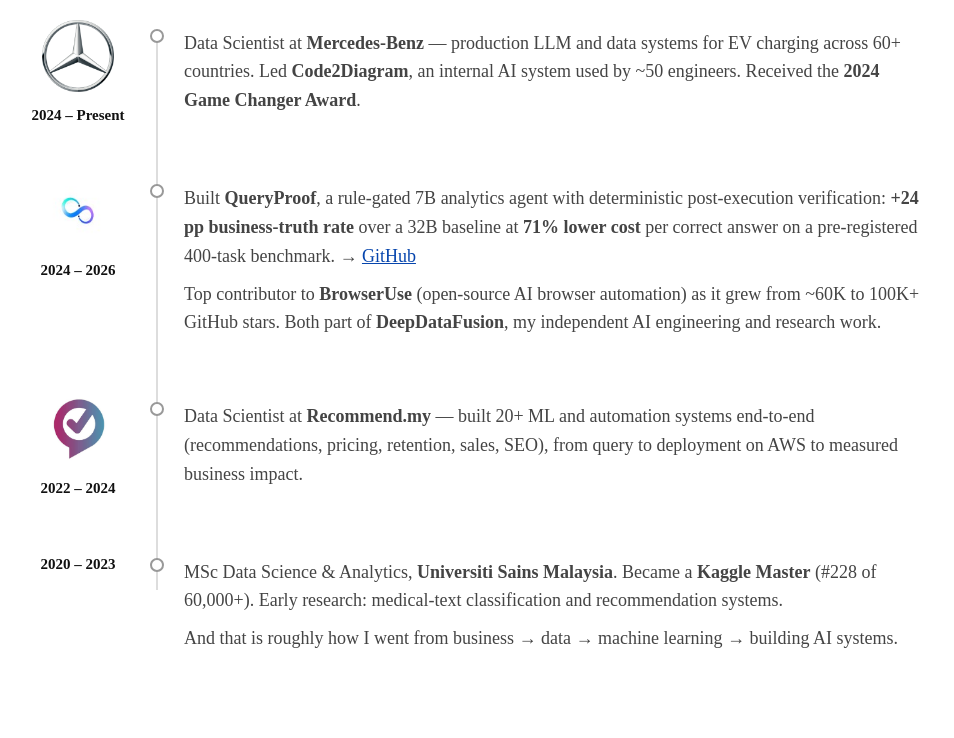
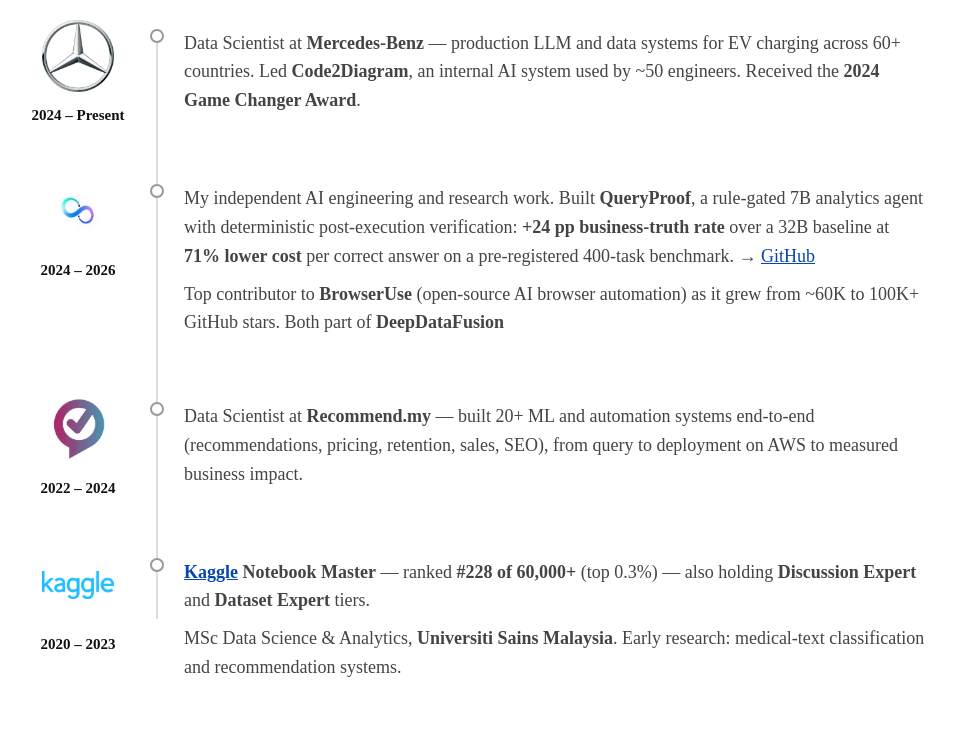
Before and after one commit to k-w-lee/morrislee-portfolio, a Flask app: page / in a window 1280 px wide. Shown: the part 200-938 px from the top of the page, without its empty margins (162-1116 px from the left). Before the commit the page ends 848 px from the top, so only its background shows below. Run offline with Flask 3, Linux system fonts and the light colour scheme.

Commit message:
Add Kaggle as separate timeline entry; add USM logo
Kaggle Notebook Master (#228 of 60,000+, top 0.3%) with Discussion
Expert and Dataset Expert tiers, 2020-2023. USM crest on the MSc entry;
every timeline entry now has a logo.

```diff
--- a/templates/index.html
+++ b/templates/index.html
@@ -123,8 +123,8 @@
       <span class="year">2024 – 2026</span>
     </div>
     <div class="entry-body">
-      <p>Built <strong>QueryProof</strong>, a rule-gated 7B analytics agent with deterministic post-execution verification: <strong>+24 pp business-truth rate</strong> over a 32B baseline at <strong>71% lower cost</strong> per correct answer on a pre-registered 400-task benchmark. → <a href="https://github.com/k-w-lee/query_proof">GitHub</a></p>
-      <p>Top contributor to <strong>BrowserUse</strong> (open-source AI browser automation) as it grew from ~60K to 100K+ GitHub stars. Both part of <strong>DeepDataFusion</strong>, my independent AI engineering and research work.</p>
+      <p>My independent AI engineering and research work. Built <strong>QueryProof</strong>, a rule-gated 7B analytics agent with deterministic post-execution verification: <strong>+24 pp business-truth rate</strong> over a 32B baseline at <strong>71% lower cost</strong> per correct answer on a pre-registered 400-task benchmark. → <a href="https://github.com/k-w-lee/query_proof">GitHub</a></p>
+      <p>Top contributor to <strong>BrowserUse</strong> (open-source AI browser automation) as it grew from ~60K to 100K+ GitHub stars. Both part of <strong>DeepDataFusion</strong></p>
     </div>
   </div>
 
@@ -140,11 +140,12 @@
 
   <div class="entry">
     <div class="entry-side">
+      <img class="entry-logo" src="{{ url_for('static', filename='logos/kaggle.png') }}" alt="Kaggle logo">
       <span class="year">2020 – 2023</span>
     </div>
     <div class="entry-body">
-      <p>MSc Data Science &amp; Analytics, <strong>Universiti Sains Malaysia</strong>. Became a <strong>Kaggle Master</strong> (#228 of 60,000+). Early research: medical-text classification and recommendation systems.</p>
-      <p>And that is roughly how I went from business → data → machine learning → building AI systems.</p>
+      <p><a href="https://www.kaggle.com/leekahwin"><strong>Kaggle</strong></a> <strong>Notebook Master</strong> — ranked <strong>#228 of 60,000+</strong> (top 0.3%) — also holding <strong>Discussion Expert</strong> and <strong>Dataset Expert</strong> tiers.</p>
+      <p>MSc Data Science &amp; Analytics, <strong>Universiti Sains Malaysia</strong>. Early research: medical-text classification and recommendation systems.</p>
     </div>
   </div>
 
```
Also changed, not shown: media/logos/usm.png (added), static/logos/kaggle.png (added), static/logos/usm.png (added).
